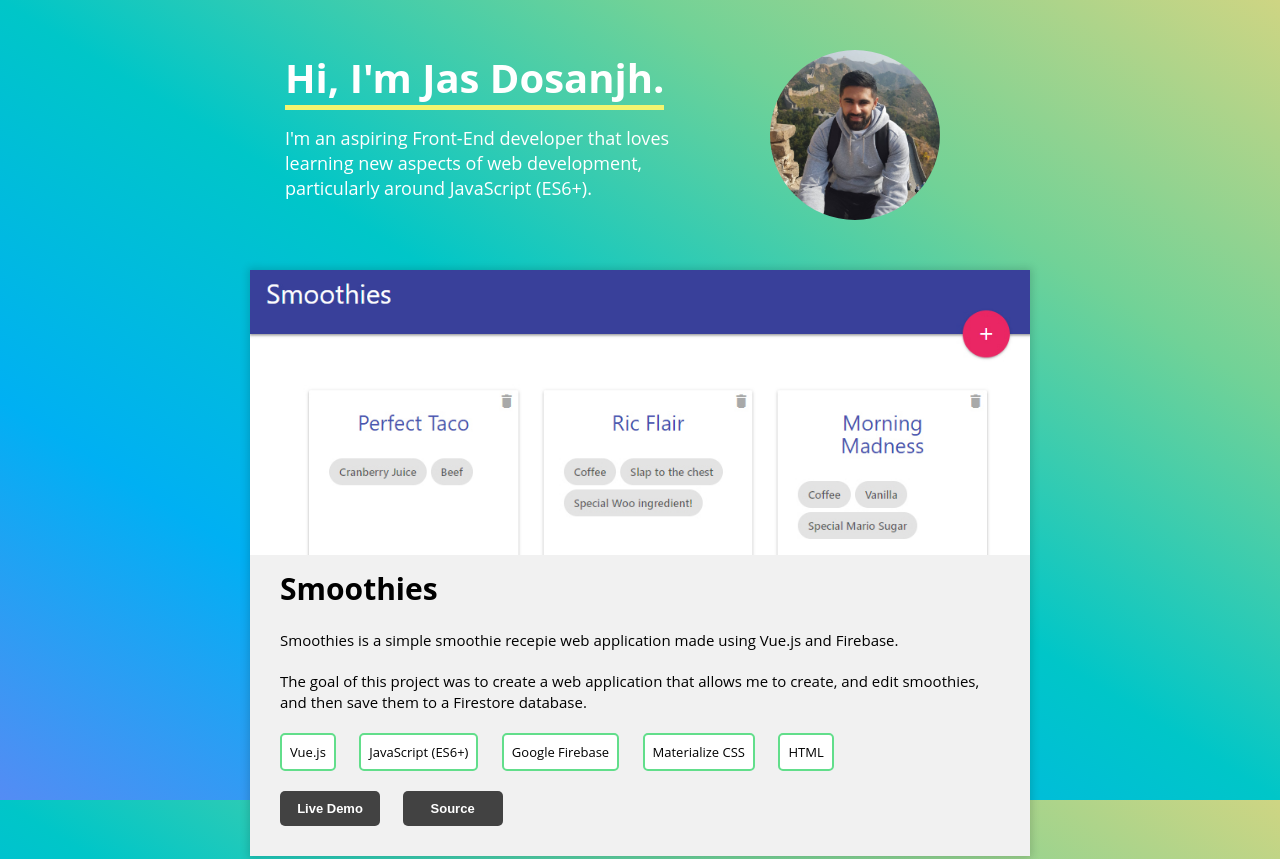
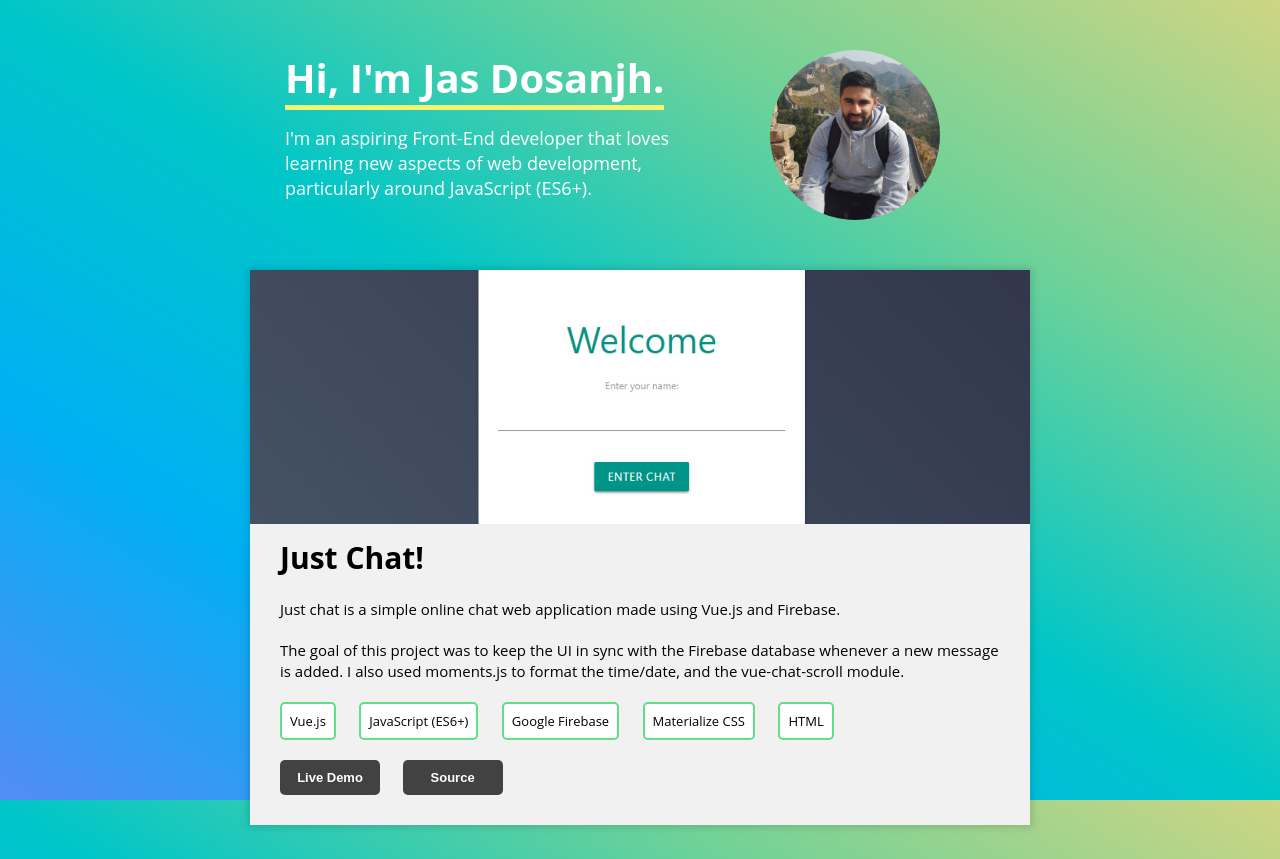
Before and after one commit to jazdosanjh/jazdosanjh.github.io, a plain HTML site: page index.html in a window 1280 px wide. Shown: the top 859 px of the page. Drawn offline with Linux system fonts and the light colour scheme.

Commit message:
New project :)

```diff
--- a/index.html
+++ b/index.html
@@ -22,7 +22,33 @@
         </header>
         <section class="project">
             <div class="project-box">
-                <img src="assets/img/smoothies.jpg" alt="">
+                <img src="assets/img/justchat.jpg" alt="Screenshot of just-chat project">
+                <div class="project-content">
+                    <h2>Just Chat!</h2>
+                    <p>Just chat is a simple online chat web application made using Vue.js and Firebase.</p>
+                    <p>The goal of this project was to keep the UI in sync with the Firebase database whenever a new message
+                        is added. I also used moments.js to format the time/date, and the vue-chat-scroll module.</p>
+                    <div class="project-skills">
+                        <ul>
+                            <li>Vue.js</li>
+                            <li>JavaScript (ES6+)</li>
+                            <li>Google Firebase</li>
+                            <li>Materialize CSS</li>
+                            <li>HTML</li>
+                        </ul>
+                    </div>
+                    <div class="project-links">
+                        <button class="btn">
+                            <a href="https://just-chat-6aa8d.firebaseapp.com">Live Demo</a>
+                        </button>
+                        <button class="btn">
+                            <a href="https://github.com/jazdosanjh/just-chat/">Source</a>
+                        </button>
+                    </div>
+                </div>
+            </div>
+            <div class="project-box">
+                <img src="assets/img/smoothies.jpg" alt="Screenshot of Smoothies project">
                 <div class="project-content">
                     <h2>Smoothies</h2>
                     <p>Smoothies is a simple smoothie recepie web application made using Vue.js and Firebase.</p>
@@ -48,7 +74,7 @@
                 </div>
             </div>
             <div class="project-box">
-                <img src="assets/img/ezrs.jpg" alt="">
+                <img src="assets/img/ezrs.jpg" alt="Screenshot of ezaris project">
                 <div class="project-content">
                     <h2>Ezaris</h2>
                     <p>Ezaris is a responsive UI for a fictional all in one booking application made using HTML, CSS3, Sass,
@@ -72,7 +98,7 @@
                 </div>
             </div>
             <div class="project-box">
-                <img src="assets/img/nxtr.JPG" alt="">
+                <img src="assets/img/nxtr.JPG" alt="Screenshot of nexter project">
                 <div class="project-content">
                     <h2>Nexter</h2>
                     <p>Nexter is a responsive landing page for a fictional luxury real estate company made using HTML, and CSS
@@ -98,7 +124,7 @@
                 </div>
             </div>
             <div class="project-box">
-                <img src="assets/img/natrs.jpg" alt="">
+                <img src="assets/img/natrs.jpg" alt="Screenshot of natours project">
                 <div class="project-content">
                     <h2>Natours</h2>
                     <p>Natours is a modern responsive landing page for a fictional company that offers tours in the nature.
@@ -123,7 +149,7 @@
                 </div>
             </div>
             <div class="project-box">
-                <img src="assets/img/wc.jpg" alt="">
+                <img src="assets/img/wc.jpg" alt="Screenshot of weather checker project">
                 <div class="project-content">
                     <h2>Weather Checker</h2>
                     <p>Weather checker is a simple web application made using React.js, and a weather API.</p>
@@ -149,7 +175,7 @@
                 </div>
             </div>
             <div class="project-box">
-                <img src="assets/img/pg.jpg" alt="">
+                <img src="assets/img/pg.jpg" alt="Screenshot of the pig game">
                 <div class="project-content">
                     <h2>Pig Game</h2>
                     <p>This is a simple first to 100 game made using HTML, CSS3, and JavaScript (ES5). This project is from
```
Also changed, not shown: assets/img/justchat.jpg (added).
